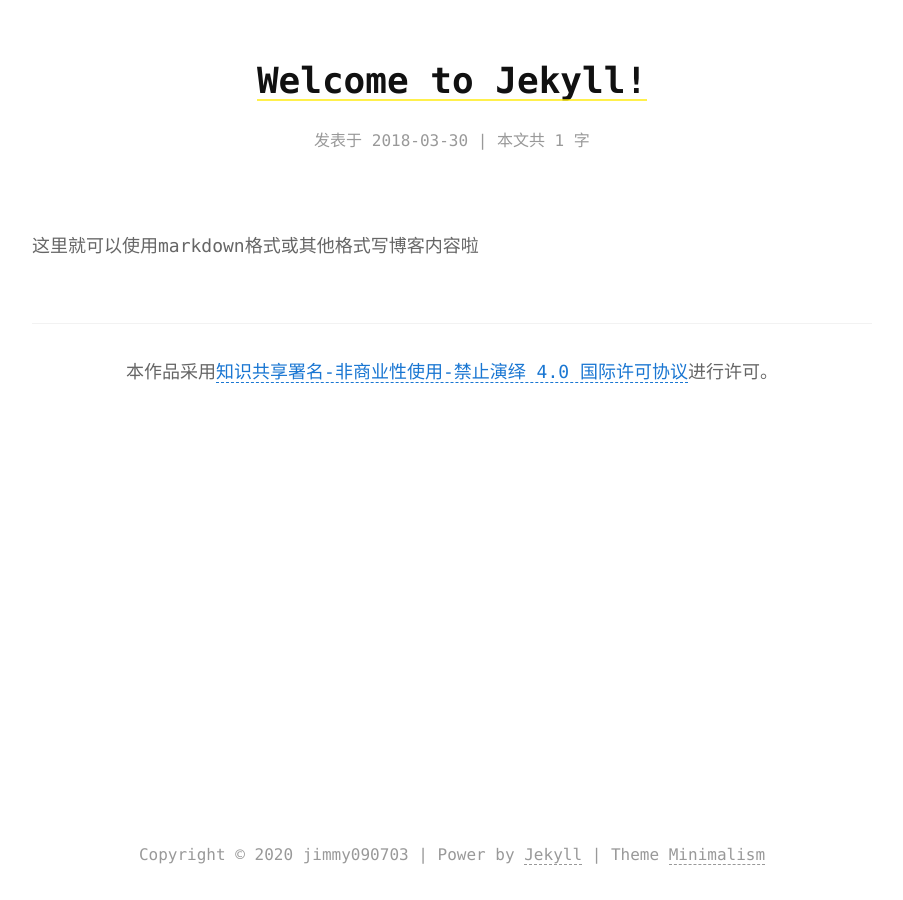
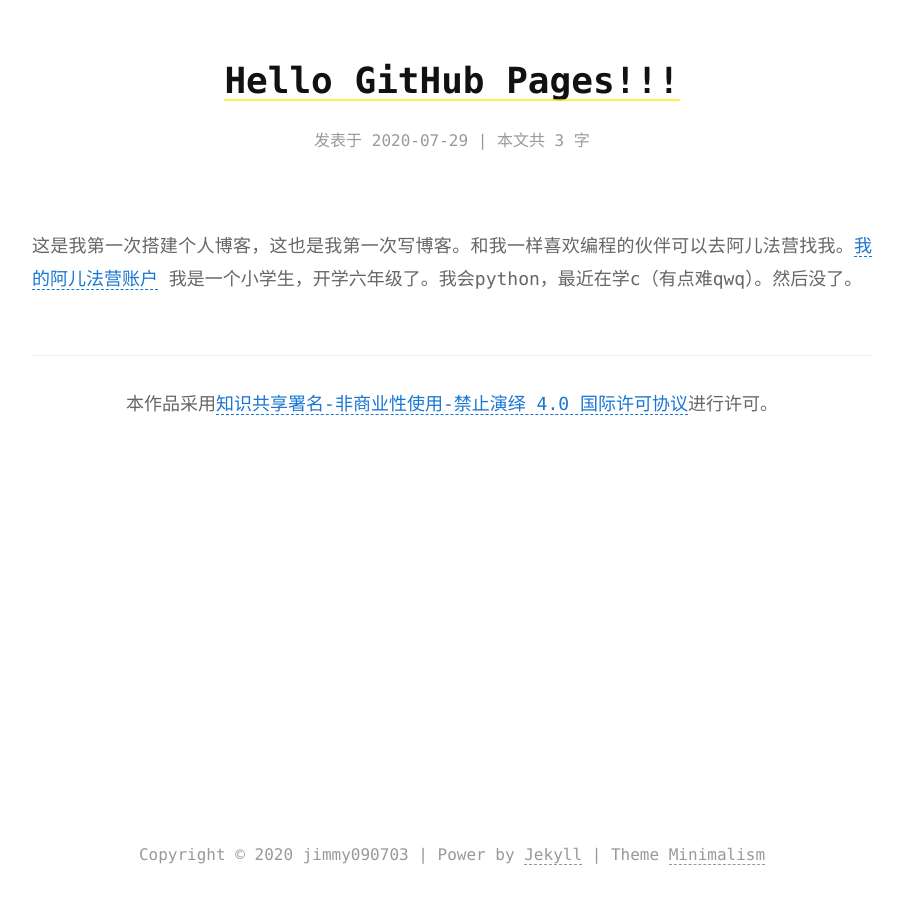
Before and after one commit to jimmy090703/jimmy090703.github.io, a Jekyll site: the page built from _posts/2020-7-29-test.md, in a window 1280 px wide. Shown: the whole page, without its empty margins (188-1091 px from the left). Built offline with Jekyll 4.4.1, drawn with Linux system fonts in a browser that asks for light colours.

Commit message:
Update 2020-7-29-test.md

```diff
--- a/_posts/2020-7-29-test.md
+++ b/_posts/2020-7-29-test.md
@@ -1,8 +1,9 @@
 ---
 layout: post
-title:  "Welcome to Jekyll!"
-date:   2018-03-31 02:36:26 +0800
+title:  "Hello GitHub Pages!!!"
+date:   2020-07-29 21:40:30 +0800
 tags: test
 ---
 
-这里就可以使用markdown格式或其他格式写博客内容啦
+这是我第一次搭建个人博客，这也是我第一次写博客。和我一样喜欢编程的伙伴可以去阿儿法营找我。[我的阿儿法营账户](https://www.aerfaying.com/Users/1076819)
+我是一个小学生，开学六年级了。我会python，最近在学c（有点难qwq）。然后没了。
```
